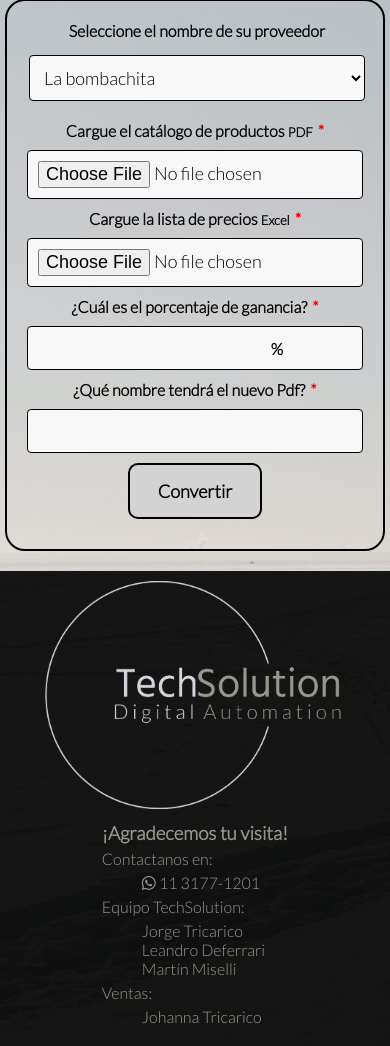
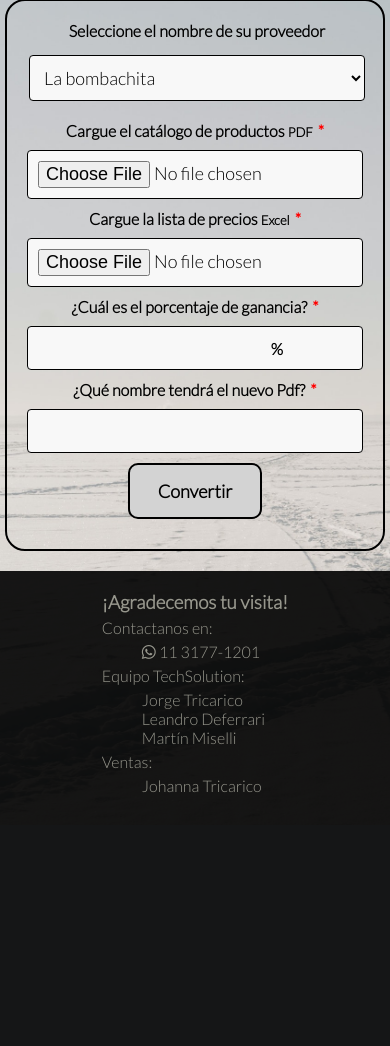
Before and after one commit to MiselliMartin/precioACatalogoMVC, a Flask app: page / in a window 390 px wide. Shown: the part 251-1297 px from the top of the page. After the commit the page ends 1043 px from the top, so only its background shows below. Run offline with Flask 3, Linux system fonts and the light colour scheme; some libraries are stand-ins or nearby versions; some web fonts are replaced.

Commit message:
changefooter

```diff
--- a/static/css/styles.css
+++ b/static/css/styles.css
@@ -314,11 +314,24 @@ footer{
     justify-content: space-around;
 }
 
-footer img{
-    width: 350px;
+.fotoFoot{
+    width: 50%;
 }
 
+.fotoFoot2{
+    width: 100%;
+}
+
+
 .palfoo{
+    text-align: end;
+    width: 50%;
+    display: flex;
+    text-align: end;
+    justify-content: flex-end;
+}
+
+.palfoo2{
     text-align: start;
 }
 
@@ -369,17 +382,6 @@ footer ul{
     main {
         width: auto;
     }
-    footer{
-        display: flex;
-        flex-direction: column;
-        width: 100%;
-        background-color: rgb(0, 0, 0, 0.9);
-        text-align: center;
-        color: #97978D;
-        padding: 10px;
-        align-items: center;
-        justify-content: space-around;
-    }
 
     .palfoo{
         margin: 5px auto;
@@ -407,6 +409,13 @@ footer ul{
 @media (max-width: 400px) {
     footer img{
         width: 300px;
+    }
+    .fotoFoot{
+        display: none;
+    }
+    .palfoo{
+        width: 90%;
+        justify-content: center;
     }
 
 }
--- a/templates/catalogo.html
+++ b/templates/catalogo.html
@@ -88,14 +88,16 @@
       </div>
 
 <footer>
-  <div>
-    <img src="{{url_for('static', filename='images/logoR-transparente.png')}}" alt="">
+  <div class="fotoFoot">
+    <img class="fotoFoot2" src="{{url_for('static', filename='images/logoR-transparente.png')}}" alt="">
   </div>
   <div class="palfoo">
-    <h3>¡Agradecemos tu visita!</h3>
-    <p>Contactanos en: <ul><!--<li><i class="fa-regular fa-envelope"></i> techsolution@gmail.com</li> --><li><i class="fa-brands fa-whatsapp"></i> 11 3177-1201</li></ul>
-    <p>Equipo TechSolution: <ul><li>Jorge Tricarico</li><li>Leandro Deferrari</li><li>Martín Miselli</li></ul></p>
-    <p>Ventas: <ul><li>Johanna Tricarico</li></ul></p>
+    <div class="palfoo2">
+      <h3>¡Agradecemos tu visita!</h3>
+      <p>Contactanos en: <ul><!--<li><i class="fa-regular fa-envelope"></i> techsolution@gmail.com</li> --><li><i class="fa-brands fa-whatsapp"></i> 11 3177-1201</li></ul>
+      <p>Equipo TechSolution: <ul><li>Jorge Tricarico</li><li>Leandro Deferrari</li><li>Martín Miselli</li></ul></p>
+      <p>Ventas: <ul><li>Johanna Tricarico</li></ul></p>
+    </div>
   </div>
 </footer>
 
```
Also changed, not shown: templates/index.html (+8 -6 lines).
